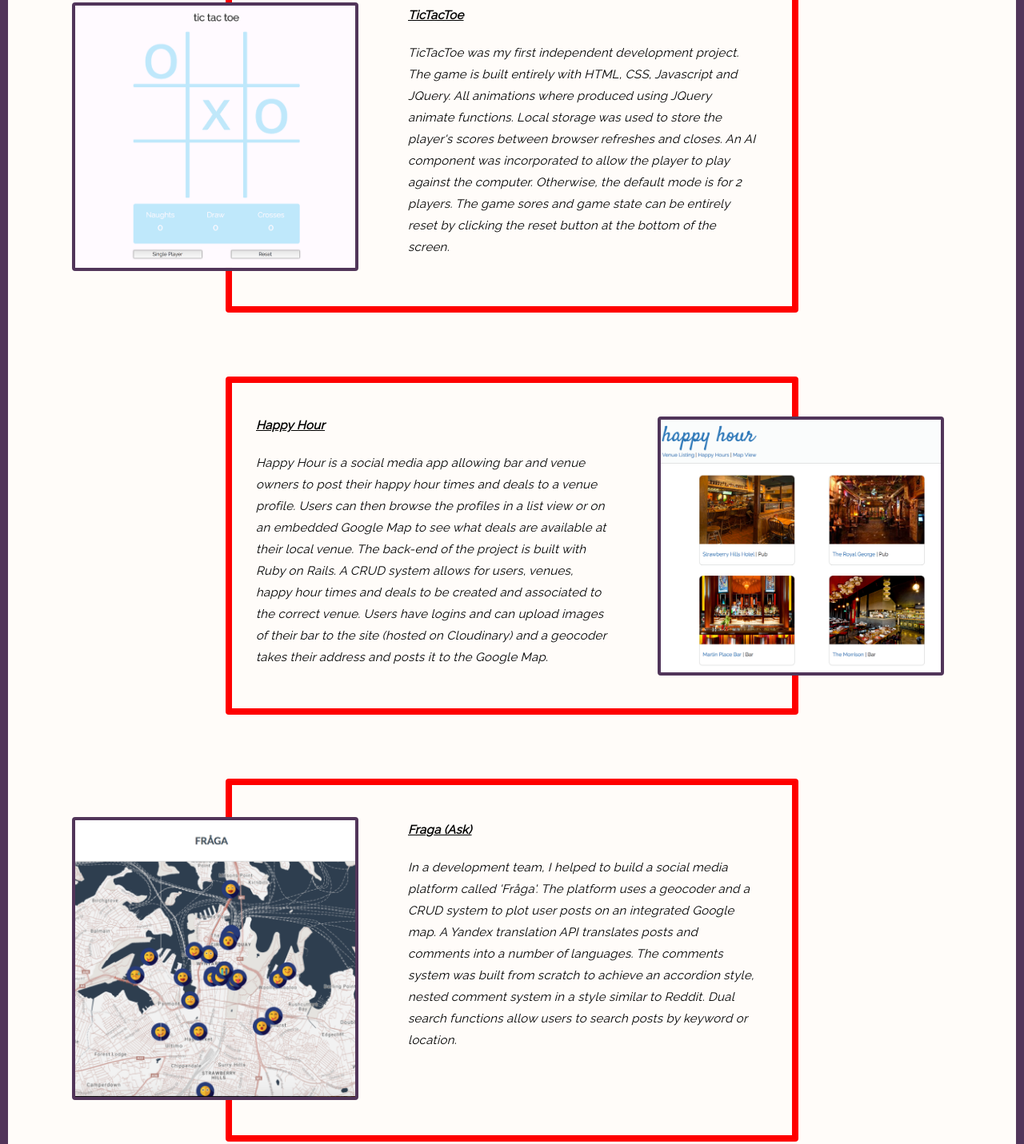
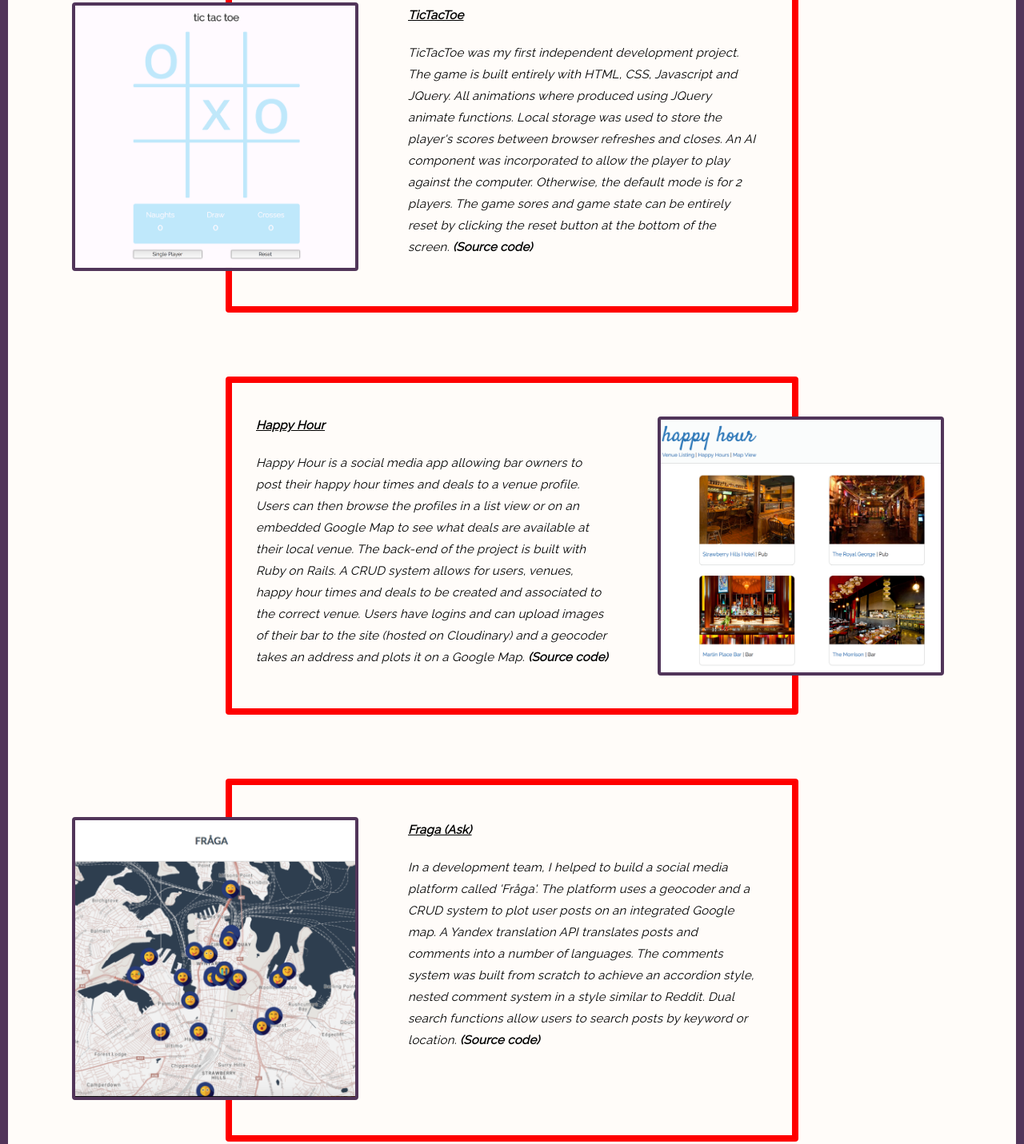
Before and after one commit to andthomas/portfolio, a plain HTML site: page index.html in a window 1280 px wide. Shown: the part 1804-3235 px from the top of the page at 80% size. Drawn offline with Linux system fonts and the light colour scheme.

Commit message:
finished

```diff
--- a/index.html
+++ b/index.html
@@ -106,14 +106,14 @@
       <a href="https://andthomas.github.io/tictactoe/"><img id="projectImageLeft" src="images/tictactoe.png" alt=""></a>
       <div class="projectContentLeft">
         <h4><u><a href="https://andthomas.github.io/tictactoe/">TicTacToe</a></u></h4>
-        <p>TicTacToe was my first independent development project. The game is built entirely with HTML, CSS, Javascript and JQuery. All animations where produced using JQuery animate functions. Local storage was used to store the player's scores between browser refreshes and closes. An AI component was incorporated to allow the player to play against the computer. Otherwise, the default mode is for 2 players. The game sores and game state can be entirely reset by clicking the reset button at the bottom of the screen.</p>
+        <p>TicTacToe was my first independent development project. The game is built entirely with HTML, CSS, Javascript and JQuery. All animations where produced using JQuery animate functions. Local storage was used to store the player's scores between browser refreshes and closes. An AI component was incorporated to allow the player to play against the computer. Otherwise, the default mode is for 2 players. The game sores and game state can be entirely reset by clicking the reset button at the bottom of the screen. <b><a href="https://github.com/andthomas/tictactoe"> (Source code)</a></b></p>
       </div>
     </div>
 
     <div class="projectContainer">
       <div class="projectContentRight">
         <h4><u><a href="https://syd-happy-hour.herokuapp.com/">Happy Hour</a></u></h4>
-        <p>Happy Hour is a social media app allowing bar and venue owners to post their happy hour times and deals to a venue profile. Users can then browse the profiles in a list view or on an embedded Google Map to see what deals are available at their local venue. The back-end of the project is built with Ruby on Rails. A CRUD system allows for users, venues, happy hour times and deals to be created and associated to the correct venue. Users have logins and can upload images of their bar to the site (hosted on Cloudinary) and a geocoder takes their address and posts it to the Google Map.</p>
+        <p>Happy Hour is a social media app allowing bar owners to post their happy hour times and deals to a venue profile. Users can then browse the profiles in a list view or on an embedded Google Map to see what deals are available at their local venue. The back-end of the project is built with Ruby on Rails. A CRUD system allows for users, venues, happy hour times and deals to be created and associated to the correct venue. Users have logins and can upload images of their bar to the site (hosted on Cloudinary) and a geocoder takes an address and plots it on a Google Map. <b><a href="https://github.com/andthomas/happy-hour"> (Source code)</a></b></p>
 
       </div>
       <a href="https://syd-happy-hour.herokuapp.com/"><img id="projectImageRight" src="images/happyhour.png" alt=""></a>
@@ -123,15 +123,15 @@
       <a href="https://fraga-app.herokuapp.com/"><img id="projectImageLeft" src="images/fraga2.png" alt=""></a>
       <div class="projectContentLeft">
         <h4><u><a href="https://fraga-app.herokuapp.com/">Fraga (Ask)</a></u></h4>
-        <p>In a development team, I helped to build a social media platform called 'Fråga'. The platform uses a geocoder and a CRUD system to plot user posts on an integrated Google map. A Yandex translation API translates posts and comments into a number of languages. The comments system was built from scratch to achieve an accordion style, nested comment system in a style similar to Reddit. Dual search functions allow users to search posts by keyword or location.</p>
+        <p>In a development team, I helped to build a social media platform called 'Fråga'. The platform uses a geocoder and a CRUD system to plot user posts on an integrated Google map. A Yandex translation API translates posts and comments into a number of languages. The comments system was built from scratch to achieve an accordion style, nested comment system in a style similar to Reddit. Dual search functions allow users to search posts by keyword or location. <b><a href="https://github.com/aparkinbotswana/Fraga"> (Source code)</a></b></p>
       </div>
       </div>
     </div>
 
     <div class="projectContainer">
       <div class="voyagerContentRight">
-        <h4><u><a href="https://andthomas.github.io/tictactoe/">Voyager 1</a></u></h4>
-        <p>In this project, I constructed a 3D model of the solar system using Three.js. Integrated into this are a Blender model of Voyager 1 and its historical heliocentric trajectory data, both sourced from NASA's Space Physics Data Facility. These were converted into JSON format to render the model and map its flight trajectory. The model satellite is animated to move through the solar system which can be controlled by a Dat GUI controller. The camera angle of the satellite can be manoeuvred using a Google Daydream controller. </p>
+        <h4><u><a href="https://andthomas.github.io/Voyager1/">Voyager 1</a></u></h4>
+        <p>In this project, I constructed a 3D model of the solar system using Three.js. Integrated into this are a Blender model of Voyager 1 and its historical heliocentric trajectory data, both sourced from NASA's Space Physics Data Facility. These were converted into JSON format to render the model and map its flight trajectory. The model satellite is animated to move through the solar system which can be controlled by a Dat GUI controller. The camera angle of the satellite can be manoeuvred using a Google Daydream controller. <b><a href="https://github.com/andthomas/Voyager1"> (Source code)</a></b></p>
       </div>
       </div>
       <a href="https://www.google.com"><img id="voyagerImageRight" src="images/voyager.png" alt=""></a>
```
Also changed, not shown: images/ab.png (deleted), 1 other file.
